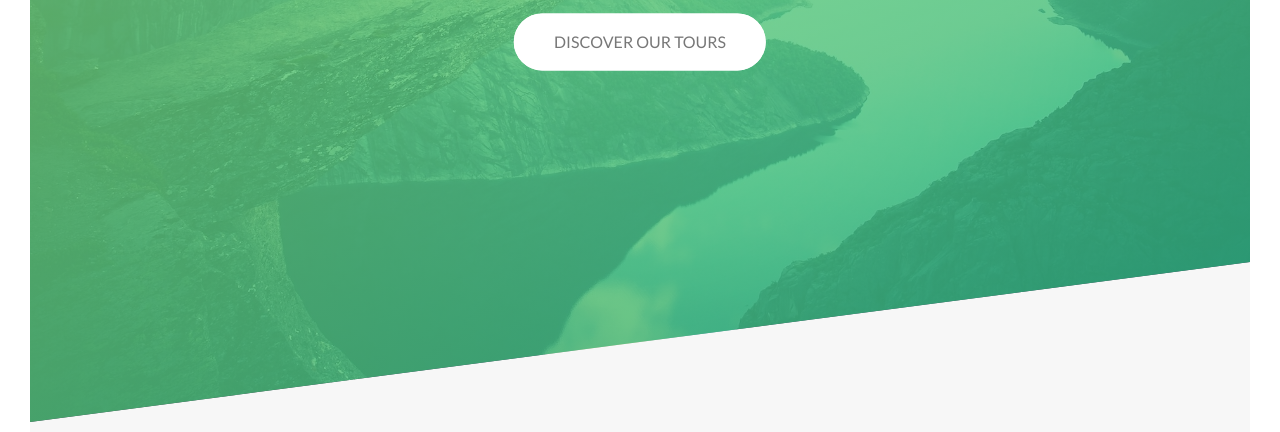
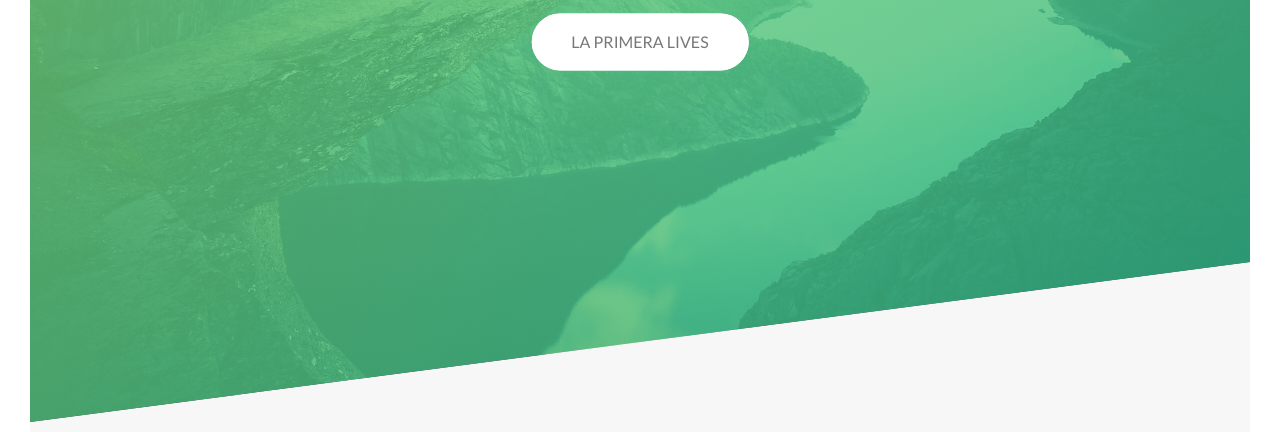
Before and after one commit to arthurCreek/Natours-css, a website: page index.html in a window 1280 px wide. Shown: the part 368-800 px from the top of the page. Drawn offline with Linux system fonts and the light colour scheme.

Commit message:
La Primera Lives for edgar

```diff
--- a/index.html
+++ b/index.html
@@ -46,7 +46,7 @@
                     <span class="heading-primary--sub">is where life happens</span>
                 </h1>
 
-                <a href="#section-tours" class="btn btn--white btn--animated">Discover our tours</a>
+                <a href="#section-tours" class="btn btn--white btn--animated">La Primera Lives</a>
             </div>
 
 
```
